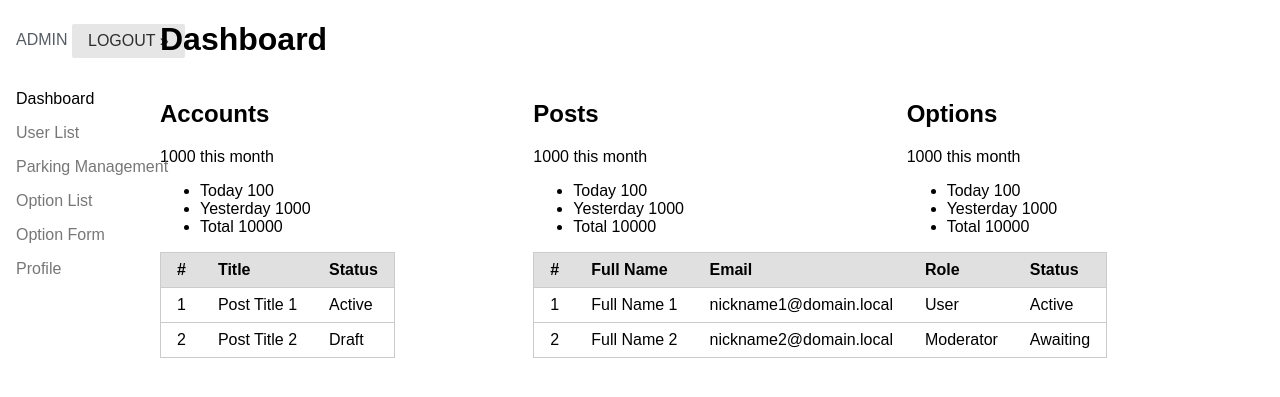
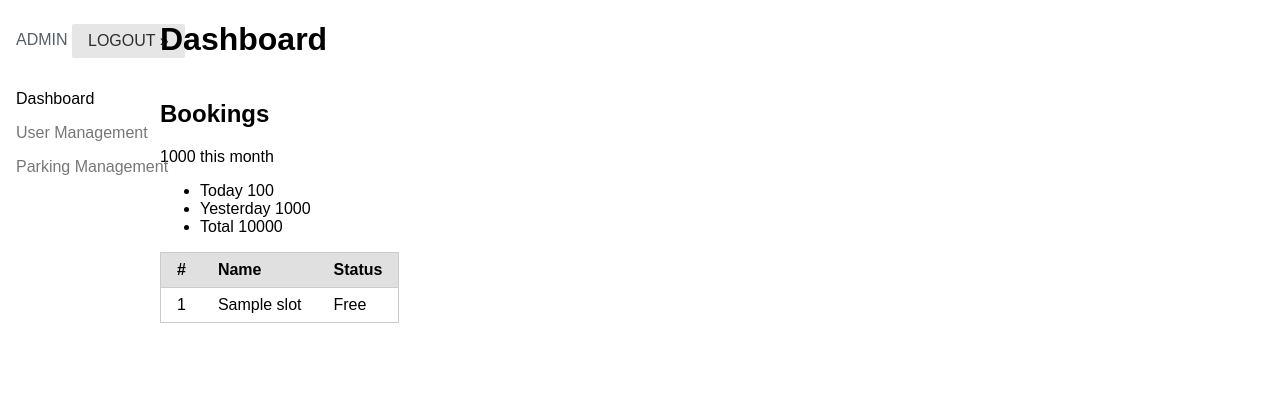
Before and after one commit to reshanmadushanka/Smart-Car-Park, a PHP site: page /admin/index.php in a window 1280 px wide. Shown: the top 397 px of the page. Run offline with PHP 8.4, Linux system fonts and the light colour scheme; the visitor is signed in with stand-in values (Sample User, id 1); tables that the repository leaves empty or names only in its code hold one stand-in row (values such as "Sample post").

Commit message:
parking module status done

```diff
--- a/admin/header.php
+++ b/admin/header.php
@@ -2,10 +2,9 @@
 <html lang="en">
 <head>
     <meta charset="utf-8">
-    <meta name="robots" content="noindex, nofollow">
     <meta name="viewport" content="width=device-width, initial-scale=1.0">
-    <meta name="description" content="A layout example that shows off a blog page with a list of posts.">
-    <title>Pure Admin Panel</title>
+    <meta name="description" content="Smart Car Parking">
+    <title>Admin Panel</title>
 
     <link rel="stylesheet" href="../assets/admin/css/pure-min.css">
     <link rel="stylesheet" href="../assets/admin/css/pure-responsive-min.css">
@@ -28,20 +27,12 @@ include('../sessions.php');
                             <a href="dashboard.html" class="pure-menu-link">Dashboard</a>
                         </li>
                         <li>
-                            <a href="../admin/user_list.php" class="pure-menu-link">User List</a>
+                            <a href="../admin/user_list.php" class="pure-menu-link">User Management</a>
                         </li>
                         <li>
                             <a href="parking-list.php" class="pure-menu-link">Parking Management</a>
                         </li>
-                        <li class="menu-item-divided">
-                            <a href="option-list.html" class="pure-menu-link">Option List</a>
-                        </li>
-                        <li>
-                            <a href="option-form.html" class="pure-menu-link">Option Form</a>
-                        </li>
-                        <li class="menu-item-divided">
-                            <a href="profile.html" class="pure-menu-link">Profile</a>
-                        </li>
+
                     </ul>
                 </div>
             </div>
--- a/admin/index.php
+++ b/admin/index.php
@@ -1,4 +1,9 @@
-<?php include '../admin/header.php';?>
+<?php include '../admin/header.php';
+$sql = $db->prepare('select * from tbl_slot');
+$sql->execute();
+$data = $sql->fetchAll();
+
+?>
 
         <div class="content pure-u-1 pure-u-md-21-24">
             <div class="header-small">
@@ -12,7 +17,7 @@
                     <div class="pure-u-1 pure-u-md-1-3">
                         <div class="column-block">
                             <div class="column-block-header column-success">
-                                <h2>Accounts</h2>
+                                <h2>Bookings</h2>
                                 <span class="column-block-info">1000 <span>this month</span></span>
                             </div>
                             <ul class="column-block-list">
@@ -23,7 +28,7 @@
                         </div>
                     </div>
 
-                    <div class="pure-u-1 pure-u-md-1-3">
+                    <!-- <div class="pure-u-1 pure-u-md-1-3">
                         <div class="column-block">
                             <div class="column-block-header column-warning">
                                 <h2>Posts</h2>
@@ -35,9 +40,9 @@
                                 <li>Total <span class="buble-warning button-small pull-right">10000</span></li>
                             </ul>
                         </div>
-                    </div>
+                    </div> -->
 
-                    <div class="pure-u-1 pure-u-md-1-3">
+                    <!-- <div class="pure-u-1 pure-u-md-1-3">
                         <div class="column-block">
                             <div class="column-block-header">
                                 <h2>Options</h2>
@@ -49,7 +54,7 @@
                                 <li>Total <span class="buble-warning button-small pull-right">10000</span></li>
                             </ul>
                         </div>
-                    </div>
+                    </div> -->
 
                 </div>
 
@@ -60,29 +65,26 @@
                                 <thead>
                                 <tr>
                                     <th>#</th>
-                                    <th>Title</th>
+                                    <th>Name</th>
                                     <th>Status</th>
                                 </tr>
                                 </thead>
 
                                 <tbody>
+                                <?php foreach ($data as $parkings) {?>
                                 <tr>
-                                    <td>1</td>
-                                    <td>Post Title 1</td>
-                                    <td>Active</td>
+                                    <td><?= $parkings['id'] ?></td>
+                                    <td><?= $parkings['slot_name'] ?></td>
+                                    <td><?= $parkings['status']=='1'?'Booked':'Free' ?></td>
                                 </tr>
-                                <tr>
-                                    <td>2</td>
-                                    <td>Post Title 2</td>
-                                    <td>Draft</td>
-                                </tr>
+                                <?php }?>
                                 </tbody>
                             </table>
                         </div>
                     </div>
                     <div class="pure-u-1 pure-u-md-2-3">
                         <div class="column-block">
-                            <table class="pure-table pure-table-horizontal">
+                            <!-- <table class="pure-table pure-table-horizontal">
                                 <thead>
                                 <tr>
                                     <th>#</th>
@@ -109,7 +111,7 @@
                                     <td>Awaiting</td>
                                 </tr>
                                 </tbody>
-                            </table>
+                            </table> -->
                         </div>
                     </div>
                 </div>
--- a/header.php
+++ b/header.php
@@ -46,7 +46,7 @@
                             <a class="nav-link js-scroll-trigger" href="#services">Services</a>
                         </li>
                         <li class="nav-item">
-                            <a class="nav-link js-scroll-trigger" href="#portfolio">Portfolio</a>
+                            <a class="nav-link js-scroll-trigger" href="#portfolio">Parking</a>
                         </li>
                         <li class="nav-item">
                             <a class="nav-link js-scroll-trigger" href="#contact">Contact</a>
```
Also changed, not shown: data.php (+6 -19 lines).
